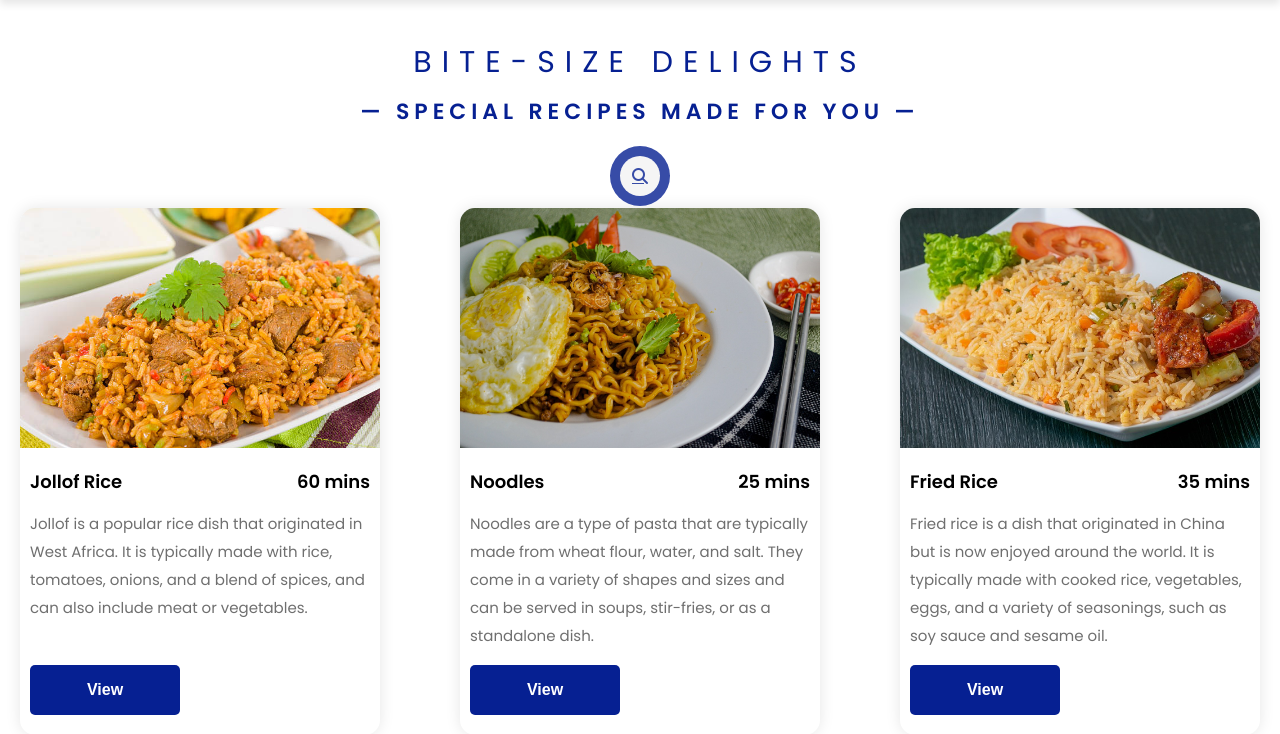
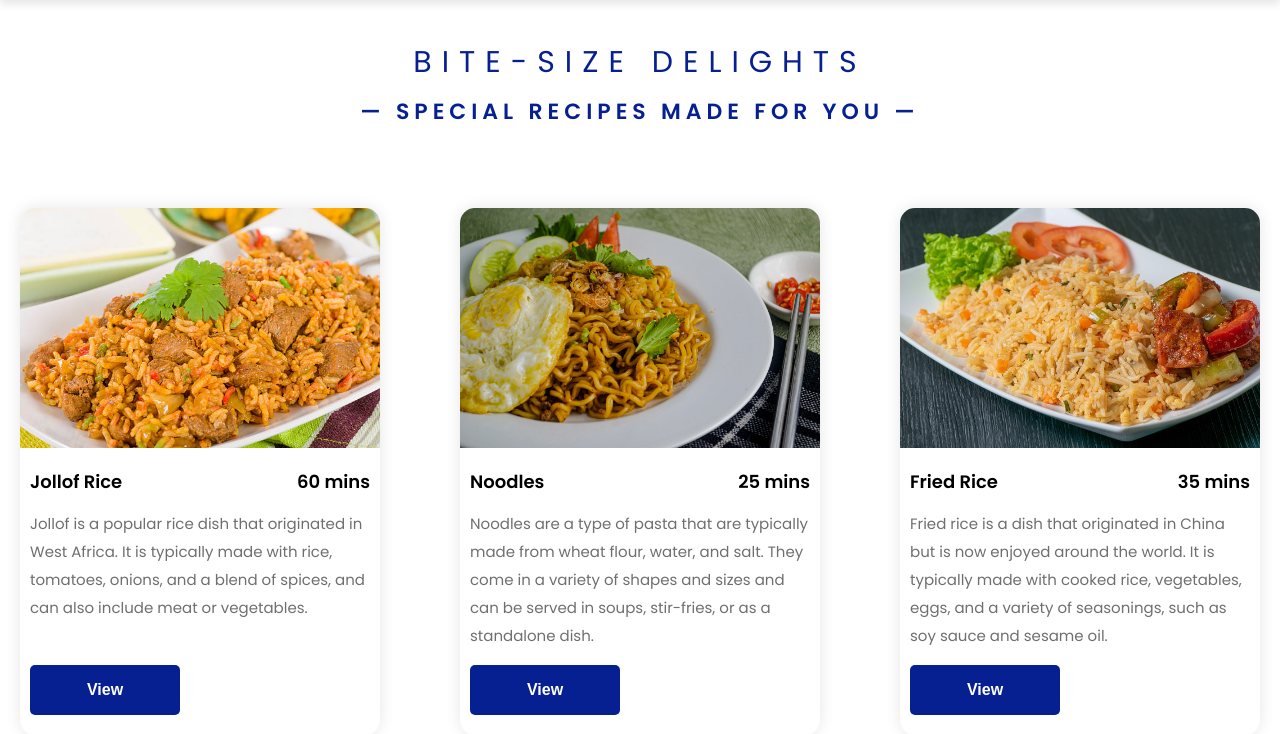
Before and after one commit to pyfiadonkor1/CampusCare365, a Flask app: page /meal-mate in a window 1280 px wide. Shown: the part 80-814 px from the top of the page. Run offline with Flask 3, Linux system fonts and the light colour scheme; a user stored in the database is signed in; some libraries are stand-ins or nearby versions.

Commit message:
rendered out the search

```diff
--- a/templates/meal.html
+++ b/templates/meal.html
@@ -43,14 +43,14 @@
             <h1>BITE-SIZE DELIGHTS</h1>
             <p><h3>&mdash; SPECIAL RECIPES MADE FOR YOU &mdash; </h3></p>
 
-            <form action="/search" method="get">
+            <!--<form action="/search" method="get">
                 <div class="search-box">
                     <input class="search-txt" type="text" placeholder="Search food item...">
                     <a class="search-btn" href="#">
                 <i class="fas fa-search"></i>
                     </a>
                 </div>
-            </form>
+            </form> -->
         </div>
 
 
```
